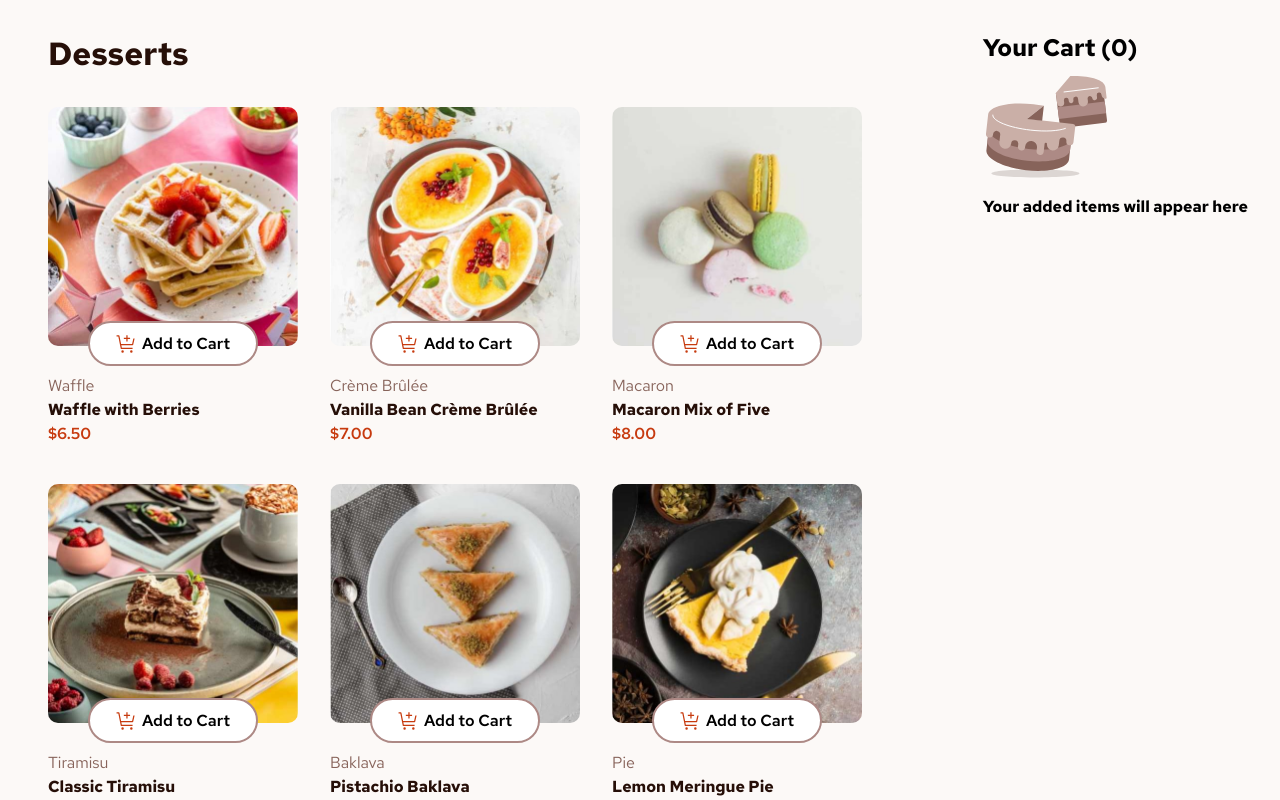
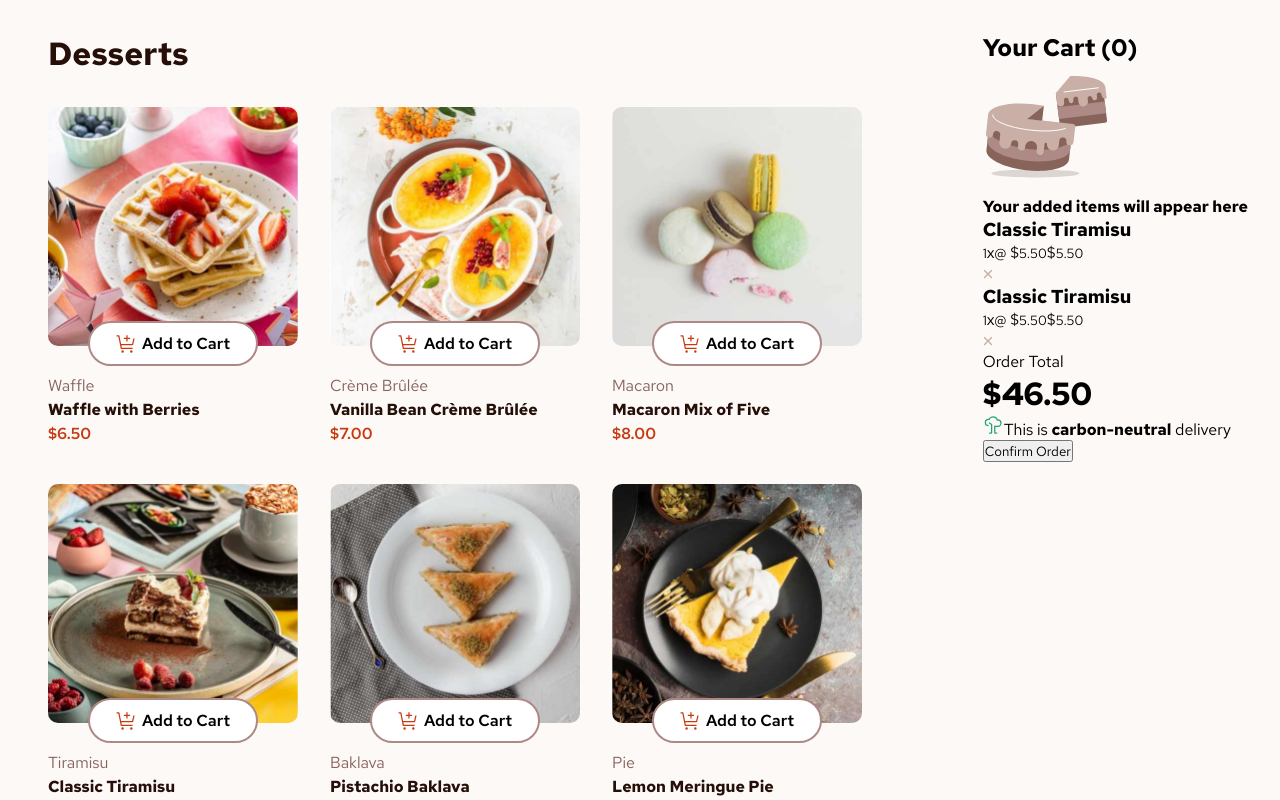
Before and after one commit to Amine4jh/product-list-react, a React (Vite) app: page / in a window 1280 px wide. Shown: the top 800 px of the page. Built offline with nearby package versions, Linux system fonts and the light colour scheme.

Commit message:
Create EmptyCart and add filled cart

```diff
--- a/src/App.jsx
+++ b/src/App.jsx
@@ -15,9 +15,7 @@ const App = () => {
           )) }
         </div>
       </div>
-      <div className="cart-container">
-        <Cart />
-      </div>
+      <Cart />
     </div>
   );
 };
--- a/src/components/Cart.jsx
+++ b/src/components/Cart.jsx
@@ -1,17 +1,45 @@
+import EmptyCart from "./EmptyCart";
+
 const Cart = () => {
   return (
-    <div>
+    <div className="cart">
       <h2>
         Your Cart (<span>0</span>)
       </h2>
-      <div className="empty-cart">
-        <img
-          src="assets/images/illustration-empty-cart.svg"
-          alt="Empty Cart Image"
-        />
-        <h4>Your added items will appear here</h4>
+      <EmptyCart />
+      <div className="filled-cart">
+        <div className="cartProdContainer">
+          <div className="cartProd">
+            <div className="cartProdInfos">
+              <h3>Classic Tiramisu</h3>
+              <span id="quantity"><small>1</small>x</span>
+              <span id="unitPrice">@ $<small>5.50</small></span>
+              <span id="totalPrice">$<small>5.50</small></span>
+            </div>
+            <img src="assets/images/icon-remove-item.svg" alt="x" />
+          </div>
+          <div className="cartProd">
+            <div className="cartProdInfos">
+              <h3>Classic Tiramisu</h3>
+              <span id="quantity"><small>1</small>x</span>
+              <span id="unitPrice">@ $<small>5.50</small></span>
+              <span id="totalPrice">$<small>5.50</small></span>
+            </div>
+            <img src="assets/images/icon-remove-item.svg" alt="x" />
+          </div>
+        </div>
+        <div className="cartContent">
+          <div className="total">
+            <p>Order Total</p>
+            <h1>$<span>46.50</span></h1>
+          </div>
+          <div className="carbon-neutral">
+            <img src="assets/images/icon-carbon-neutral.svg" />
+            This is <b>carbon-neutral</b> delivery
+          </div>
+          <button>Confirm Order</button>
+        </div>
       </div>
-      <div className="full-cart"></div>
     </div>
   );
 };
--- /dev/null
+++ b/src/components/EmptyCart.jsx
@@ -0,0 +1,13 @@
+const EmptyCart = () => {
+  return (
+    <div className="empty-cart">
+      <img
+        src="assets/images/illustration-empty-cart.svg"
+        alt="Empty Cart Image"
+      />
+      <h4>Your added items will appear here</h4>
+    </div>
+  );
+};
+
+export default EmptyCart;
```
